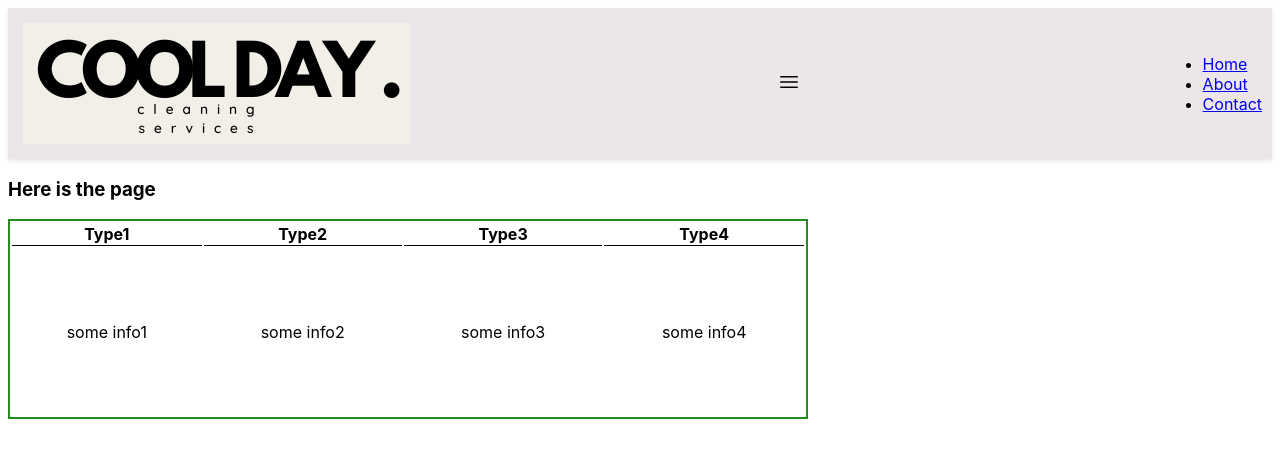
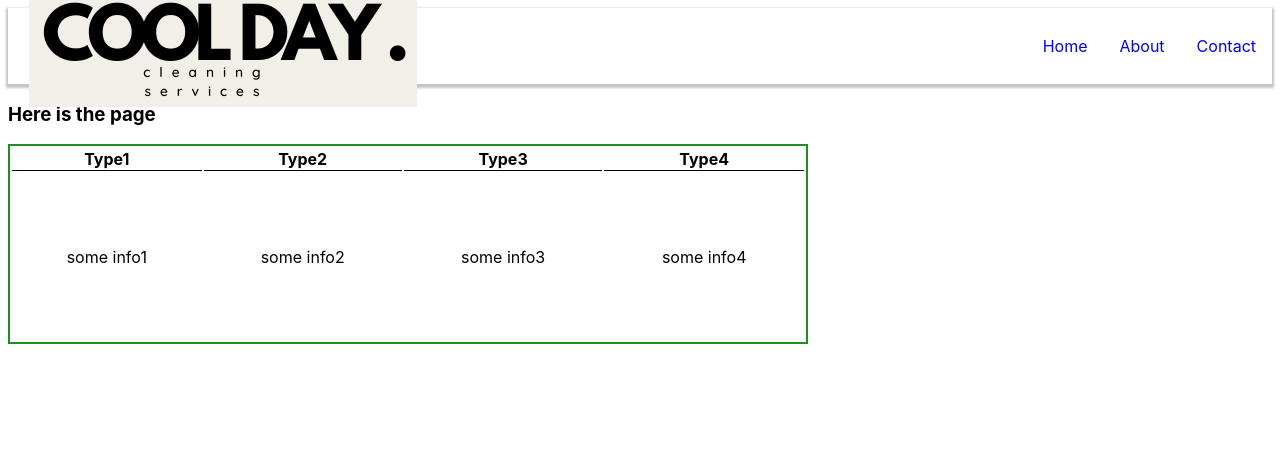
Before and after one commit to yerbol021/cleaning, a React (Create React App) app in the folder cleanapp/: page / in a window 1280 px wide. Shown: the top 458 px of the page. Built offline with nearby package versions, Linux system fonts and the light colour scheme.

Commit message:
Added css for navbar, cchanged bars scc and added navigation-menu scc

```diff
--- a/cleanapp/src/components/TopNavBar.jsx
+++ b/cleanapp/src/components/TopNavBar.jsx
@@ -5,7 +5,7 @@
 const TopNavBar = () => {
   return (
     <nav className="navbar">
-      <a href="/" className="about">
+      <a href="/" className="brand-name">
         <div className="navbar-logo">
           <img src={logo} alt="Logo" />
         </div>
--- a/cleanapp/src/styles/TopNavBar.scss
+++ b/cleanapp/src/styles/TopNavBar.scss
@@ -1,10 +1,13 @@
 .navbar {
+  height: 60px;
+  width: 100%;
   display: flex;
   align-items: center;
-  justify-content: space-between;
-  padding: 10px;
-  background-color: #ece5ea;
-  box-shadow: 0 2px 4px rgba(0, 0, 0, 0.1);
+  position: relative;
+  padding: 0.5rem 0rem;
+  background-color: #fff;
+  color: black;
+  box-shadow: 0 2px 2px 2px rgba(9, 9, 9, 0.23);
 }
 
 .navbar-logo img {
@@ -13,7 +16,7 @@
 
     padding: 5px;
 }
-
+/*
 .bars3 {
   background: none;
   border: none;
@@ -27,3 +30,50 @@
   height: 24px;
   fill: white;
 }
+*/
+
+.brand-name {
+  text-decoration: none;
+  color: black;
+  font-size: 1.3rem;
+  margin-left: 1rem;
+}
+
+.bars3 {
+  border: 0;
+  height: 40px;
+  width: 40px;
+  padding: 0.5rem;
+  border-radius: 50%;
+  background-color: #283b8b;
+  cursor: pointer;
+  transition: background-color 0.2s ease-in-out;
+  position: absolute;
+  top: 50%;
+  right: 25px;
+  transform: translateY(-50%);
+  display: none;
+}
+.bars3:hover {
+  background-color: #2642af;
+}
+
+.navigation-menu {
+  margin-left: auto;
+}
+
+.navigation-menu ul {
+  display: flex;
+  padding: 0;
+}
+.navigation-menu li {
+  // removes default disc bullet for li tags and applies margin to left & right side
+  list-style-type: none;
+  margin: 0 1rem;
+}
+.navigation-menu li a {
+  // increases the surface area of the anchor tag to span more than just the anchor text
+  text-decoration: none;
+  display: block;
+  width: 100%;
+}
```
